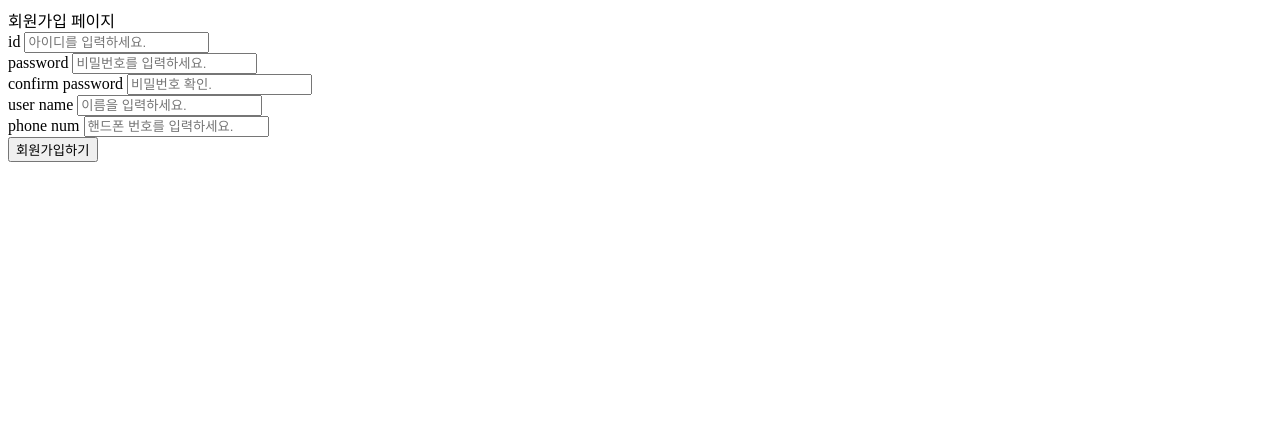
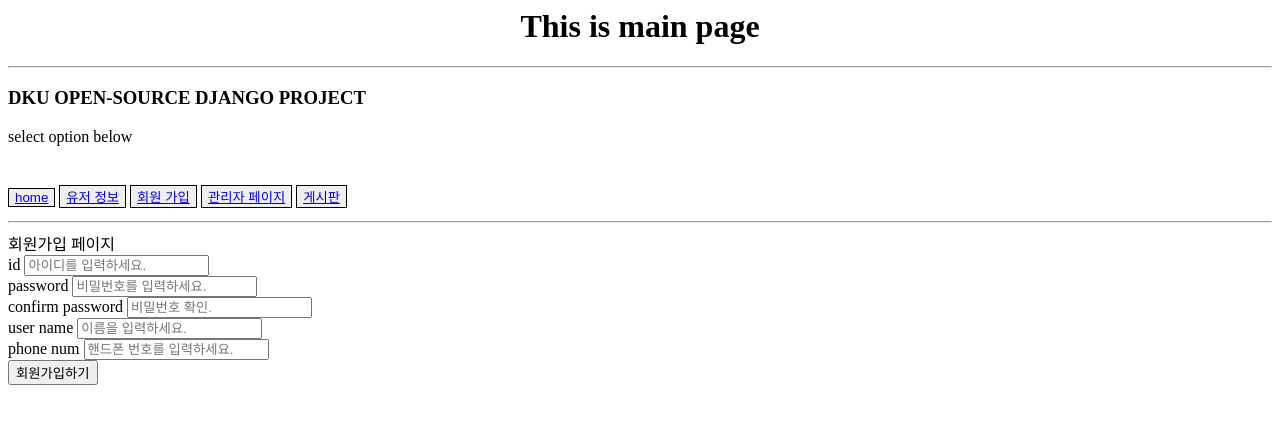
Before and after one commit to DKU-OpenSource-BulletinBoard/Django_BulletinBoard, a Django app: template oss_teamproject/boardsite/board/templates/board/register.html in a window 1280 px wide. Shown: the top 424 px of the page. Run offline with Django 3.2, Linux system fonts and the light colour scheme; the template is opened without the code that fills it, so the values that code supplies are empty.

Commit message:
bulletinboard.html 삭제  + html 상속 및 버튼 ui 수정

```diff
--- a/oss_teamproject/boardsite/board/templates/board/bulletinboard.html
+++ /dev/null
@@ -1,6 +0,0 @@
-{% block contents %}
-<h1 style="text-align: center;">bulletin board page </h1>
-<hr>
-<p> 게시판 페이지 </p>
-<button><a href="http://127.0.0.1:8000/info"> 모든 사용자 정보 보기 </a></button>
-{% endblock contents %}
--- a/oss_teamproject/boardsite/board/templates/board/main.html
+++ b/oss_teamproject/boardsite/board/templates/board/main.html
@@ -1,11 +1,17 @@
-<h1 style="text-align:center;"> This is main page </h1>
+<head>
+    <h1 style="text-align:center;"> This is main page </h1>
+</head>
+<body>
 <hr>
+<h3>DKU OPEN-SOURCE DJANGO PROJECT</h3>
 <p>select option below</p>
-bulletin board page: <button><a href="http://127.0.0.1:8000/bulletin">going main bulletin board page</a></button>
-<br>
-user information: <button><a href="http://127.0.0.1:8000/info"> see all user information </a></button>
-<br>
-sign up page : <button><a href="http://127.0.0.1:8000/register">register</a></button>
-<br>
-admin page : <button><a href="http://127.0.0.1:8000/admin">admin</a></button>
-<br>
+    <br>
+    <button style="border: 1px black solid; margin: 5px 0px;"><a href="/">home</a></button>
+    <button style="border: 1px black solid; margin: 5px 0px;"><a href="http://127.0.0.1:8000/info">유저 정보</a></button>
+    <button style="border: 1px black solid; margin: 5px 0px;"><a href="http://127.0.0.1:8000/register">회원 가입</a></button>
+    <button style="border: 1px black solid; margin: 5px 0px;"><a href="http://127.0.0.1:8000/admin">관리자 페이지</a></button>
+    <button style="border: 1px black solid; margin: 5px 0px;"><a href="http://127.0.0.1:8000/bulletinboard/">게시판</a></button>
+    <hr>
+{% block contents %}
+{% endblock contents %}
+</body>
--- a/oss_teamproject/boardsite/board/templates/board/register.html
+++ b/oss_teamproject/boardsite/board/templates/board/register.html
@@ -1,3 +1,4 @@
+{% extends 'board/main.html' %}
 {% block contents %}
 <div>회원가입 페이지</div>
 <form action = "" method ="POST">
--- a/oss_teamproject/boardsite/board/templates/board/userinfo.html
+++ b/oss_teamproject/boardsite/board/templates/board/userinfo.html
@@ -1,3 +1,4 @@
+{% extends 'board/main.html' %}
 {% block contents %}
 <h1 style="text-align: center;">user information</h1>
 <hr>
--- a/oss_teamproject/boardsite/bulletinboard/templates/bulletinboard/board_view.html
+++ b/oss_teamproject/boardsite/bulletinboard/templates/bulletinboard/board_view.html
@@ -1,3 +1,4 @@
+
 {% block contents %}
 <p>bulletin board</p>
 {% endblock contents %}
```
